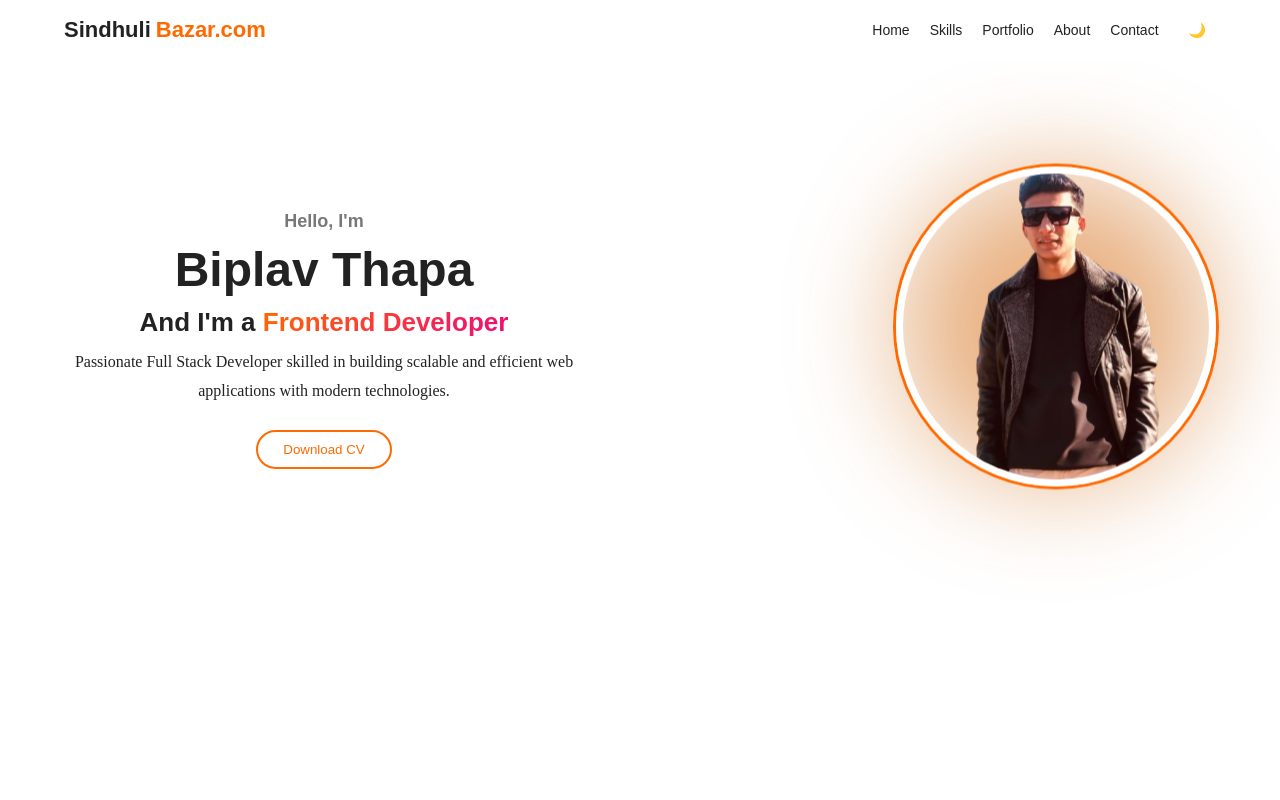
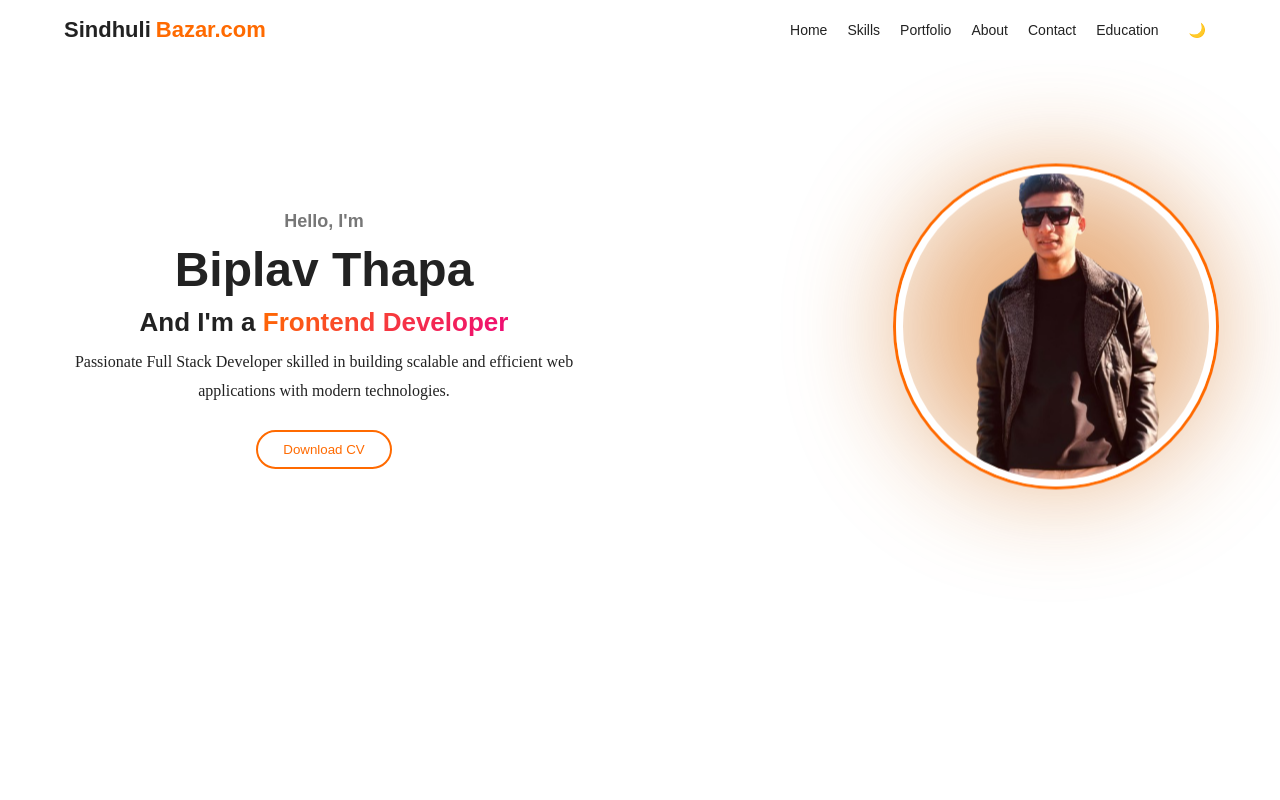
Before and after one commit to Rachuu1200/office-Portfolio, a React (Vite) app: page /team/biplav in a window 1280 px wide. Shown: the top 800 px of the page. Built offline with nearby package versions, Linux system fonts and the light colour scheme.

Commit message:
update something

```diff
--- a/src/components/Footer.jsx
+++ b/src/components/Footer.jsx
@@ -15,7 +15,7 @@ const Footer = ({ darkMode }) => {
     <div className="footer-container">
   {/* Brand / About */}
   <div className="footer-col brand">
-    <h2>{person.name.replace(" ", "")}</h2>
+    <h2>{person.name.replace(" " , " ")}</h2>
     <p>Hello! I'm {person.name}, team member of NLT Productions</p>
   </div>
 
--- a/src/components/Navbar.jsx
+++ b/src/components/Navbar.jsx
@@ -15,8 +15,9 @@ const Navbar = ({ darkMode, toggleTheme }) => {
 
         { id: "skills", name: "Skills" },
         { id: "portfolio", name: "Portfolio" },
-             { id: "about", name: "About" },
+        { id: "about", name: "About" },
         { id: "contact", name: "Contact" },
+         { id: "education", name: "Education" },
       ]
     : [{ id: "team", name: "Team" }]; // Only team link on home page
 
--- a/src/pages/Contact.css
+++ b/src/pages/Contact.css
@@ -38,6 +38,7 @@
   font-size: 2.5rem;
   font-weight: 700;
   margin-bottom: 1rem;
+     color: var(--primary);
 }
 
 .contact-content p {
```
